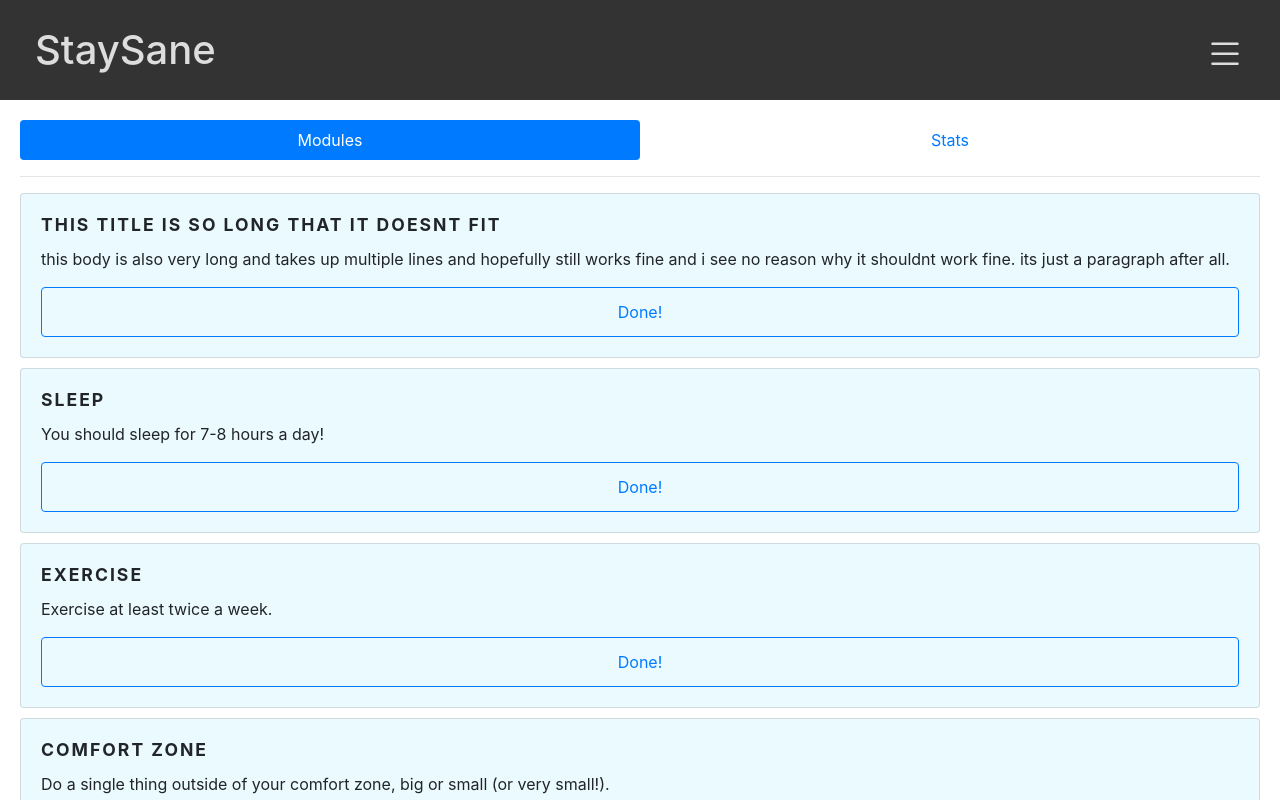
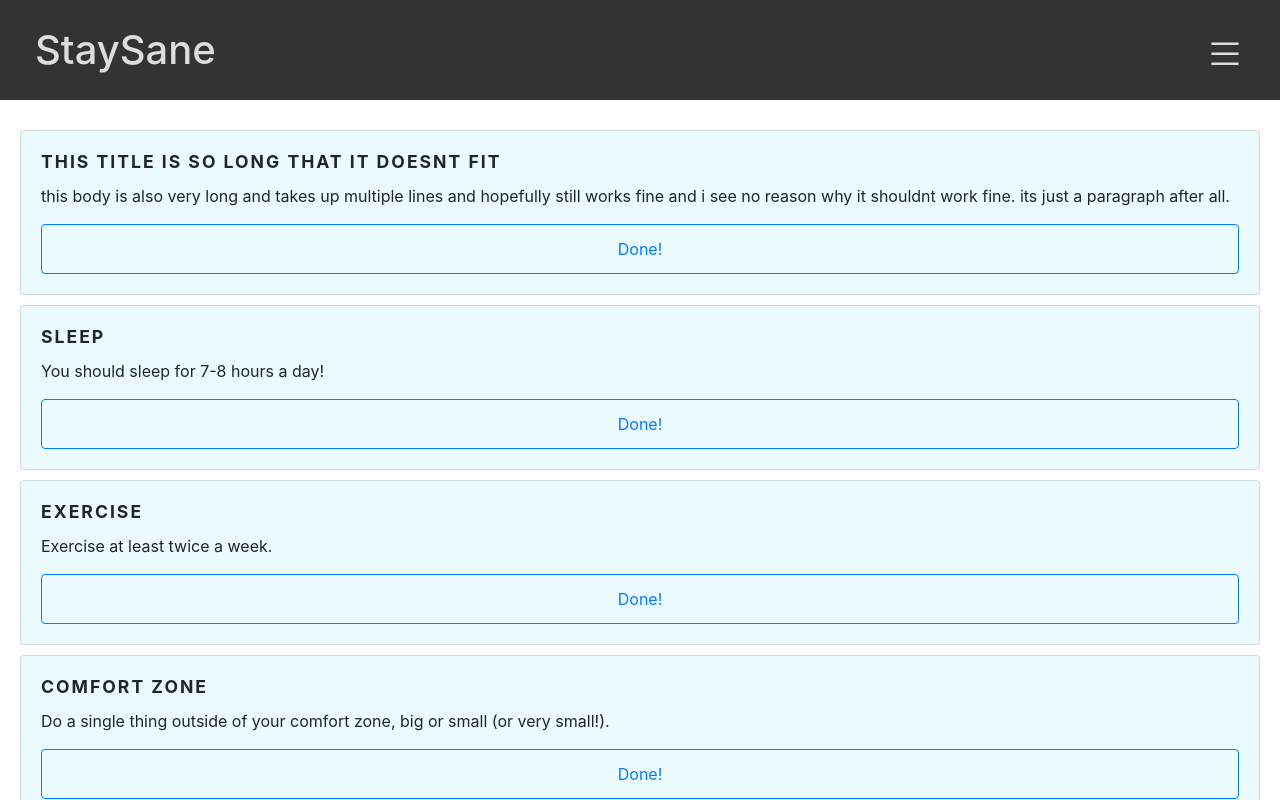
Before and after one commit to teekkari/staysane, a React (Create React App) app in the folder frontend/: page / in a window 1280 px wide. Shown: the top 800 px of the page. Built offline with nearby package versions, Linux system fonts and the light colour scheme.

Commit message:
moved tab handling from App.js to Header.js

```diff
--- a/frontend/src/App.js
+++ b/frontend/src/App.js
@@ -1,4 +1,4 @@
-import React from 'react';
+import React, { useState } from 'react';
 import './App.css';
 
 import 'bootstrap/dist/css/bootstrap.min.css';
@@ -9,27 +9,27 @@ import Tab from 'react-bootstrap/Tab';
 import ModuleHandler from './components/modules/ModuleHandler.js';
 import Header from './components/header/Header.js';
 
+
+/*
+ * Main handler for the application views
+ * Basically controls (well, <Header /> does..) which tab is active
+ * Tab keys:
+ *  "modules"
+ *  "stats"
+ */
+
+
 function App() {
+
+  // activeView is used to manage tab keys, defaults to "modules"
+  const [activeView, setView] = useState("modules");
+
   return (<>
-    <Header />
+    <Header setView={setView} />
 
     <main>
 
-      <Tab.Container defaultActiveKey="modules">
-
-        <Nav justify variant="pills">
-
-          <Nav.Item>
-            <Nav.Link eventKey="modules">Modules</Nav.Link>
-          </Nav.Item>
-
-          <Nav.Item>
-            <Nav.Link eventKey="stats">Stats</Nav.Link>
-          </Nav.Item>
-
-        </Nav>
-
-        <hr />
+      <Tab.Container activeKey={activeView}>
 
         <Tab.Content>
 
--- a/frontend/src/components/header/Header.css
+++ b/frontend/src/components/header/Header.css
@@ -9,7 +9,7 @@
     background-color: #333;
     color: #ddd;
     padding: 0px 20px;
-    transition: height 0.5s ease-in-out;
+    transition: height 0.3s ease-in-out;
     overflow: hidden;
 
     display: flex;
@@ -33,7 +33,7 @@
 
 #header-menu-icon {
     padding: 30px;
-    transition: transform 0.5s;
+    transition: transform 0.3s;
 }
 
 #header-menu-icon svg {
@@ -44,3 +44,17 @@
 #header-menu-hidden {
     margin-bottom: 20px;
 }
+
+#header-menu-listgroup {
+    width: 100%;
+    font-size: 1.5rem;
+
+    display: flex;
+    flex-direction: column;
+    justify-content: space-evenly;
+    height: calc(100vh - 100px);
+}
+
+.header-menu-item {
+    background-color: rgba(0, 0, 0, 0);
+}
--- a/frontend/src/components/header/Header.js
+++ b/frontend/src/components/header/Header.js
@@ -4,6 +4,7 @@ import './Header.css';
 
 import Row from 'react-bootstrap/Row';
 import Col from 'react-bootstrap/Col';
+import ListGroup from 'react-bootstrap/ListGroup';
 
 class Header extends React.Component {
     constructor(props) {
@@ -12,7 +13,7 @@ class Header extends React.Component {
         this.menuOpen = false;
     }
 
-    expandMenu = () => {
+    toggleHeaderMenu = () => {
 
         if (this.menuOpen) {
             document.getElementById("header").style.height = "100px";
@@ -26,6 +27,11 @@ class Header extends React.Component {
 
     }
 
+    selectMenuItem = (event) => {
+        this.toggleHeaderMenu();
+        this.props.setView(event.target.getAttribute("data-key"));
+    }
+
     render() {
         return (
             <div id="header">
@@ -33,18 +39,19 @@ class Header extends React.Component {
                     <div id="header-logo">
                         <h1>StaySane</h1>
                     </div>
-                    <div id="header-menu-icon" onClick={this.expandMenu}>
-                    <svg class="bi bi-list" width="40px" height="40px" viewBox="0 0 16 16" fill="currentColor" xmlns="http://www.w3.org/2000/svg">
-                        <path fill-rule="evenodd" d="M2.5 11.5A.5.5 0 013 11h10a.5.5 0 010 1H3a.5.5 0 01-.5-.5zm0-4A.5.5 0 013 7h10a.5.5 0 010 1H3a.5.5 0 01-.5-.5zm0-4A.5.5 0 013 3h10a.5.5 0 010 1H3a.5.5 0 01-.5-.5z" clip-rule="evenodd"/>
+                    <div id="header-menu-icon" onClick={this.toggleHeaderMenu}>
+                    <svg className="bi bi-list" width="40px" height="40px" viewBox="0 0 16 16" fill="currentColor" xmlns="http://www.w3.org/2000/svg">
+                        <path fillRule="evenodd" d="M2.5 11.5A.5.5 0 013 11h10a.5.5 0 010 1H3a.5.5 0 01-.5-.5zm0-4A.5.5 0 013 7h10a.5.5 0 010 1H3a.5.5 0 01-.5-.5zm0-4A.5.5 0 013 3h10a.5.5 0 010 1H3a.5.5 0 01-.5-.5z" clipRule="evenodd"/>
                     </svg>
                     </div>
                 </Row>
                 <Row id="header-menu-hidden">
-                    <ul>
-                        <li>About me</li>
-                        <li>Example menu</li>
-                        <li>Lorem ipsum</li>
-                    </ul>
+                    <ListGroup id="header-menu-listgroup" variant="flush">
+                        <ListGroup.Item data-key="modules" onClick={this.selectMenuItem} className="header-menu-item">Modules</ListGroup.Item>
+                        <ListGroup.Item data-key="stats" onClick={this.selectMenuItem} className="header-menu-item">Stats</ListGroup.Item>
+                        <ListGroup.Item data-key="undefined" onClick={this.selectMenuItem} className="header-menu-item">Reserved</ListGroup.Item>
+                        <ListGroup.Item data-key="undefined" onClick={this.selectMenuItem} className="header-menu-item">Reserved</ListGroup.Item>
+                    </ListGroup>
                 </Row>
             </div>
         );
```
